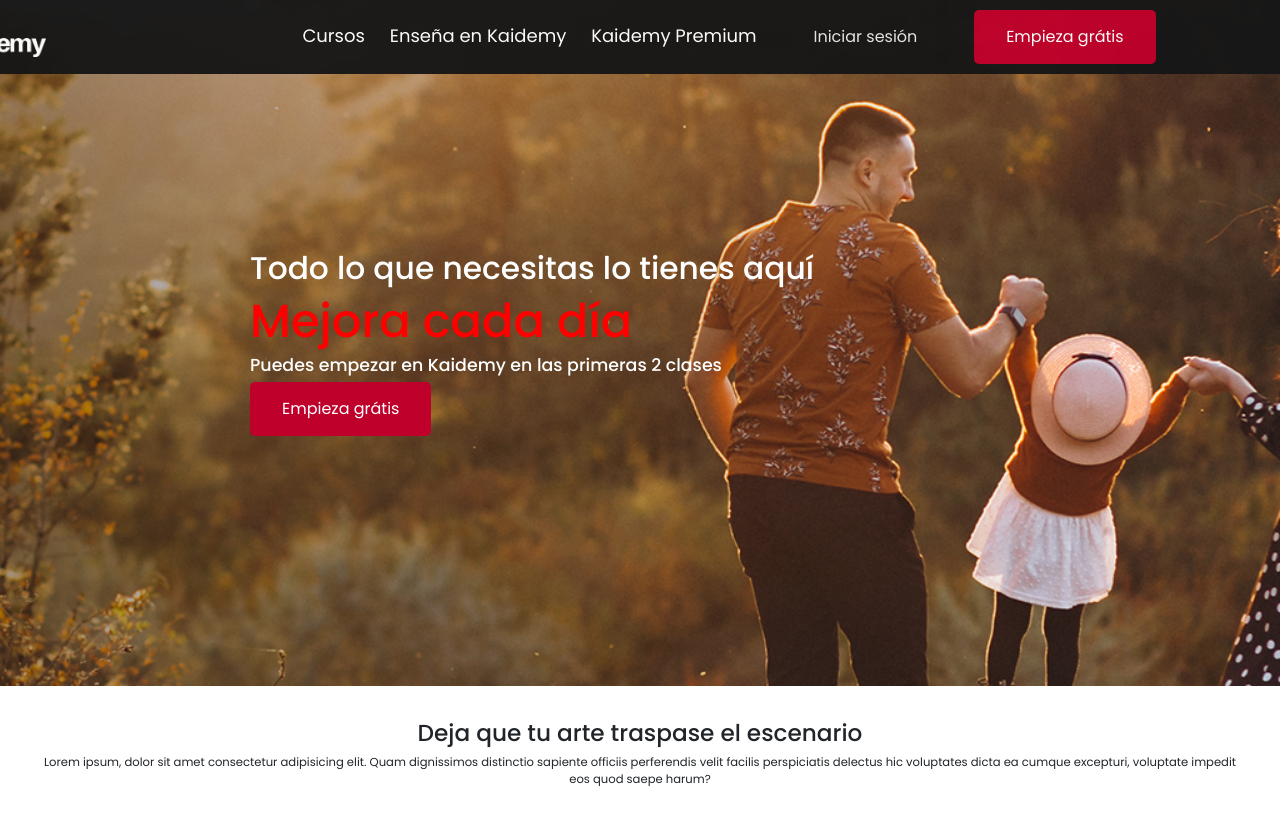
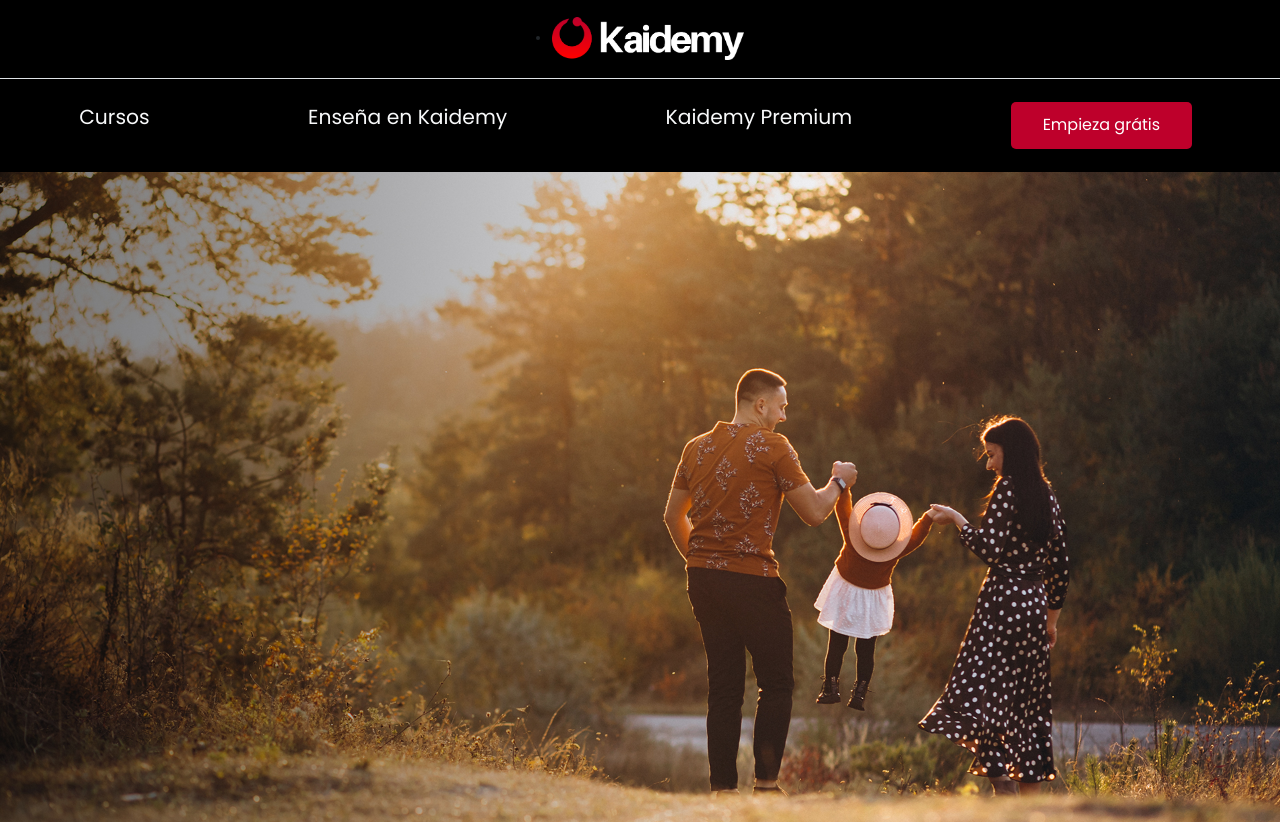
Before and after one commit to Said1703/coder_kaidemy, a plain HTML site: page index.html in a window 1280 px wide. Shown: the top 826 px of the page. Drawn offline with Linux system fonts and the light colour scheme.

Commit message:
pagina 1 lista

```diff
--- a/css/styles.css
+++ b/css/styles.css
@@ -81,29 +81,21 @@ body {
 }
 
 
-
-.menu {
-    list-style-type: none;
-    font-size: 18px;
-    background-color: var(--negro3);
-    opacity: 97%;
-    text-align: center;
-    text-decoration: none;
-    font-weight: medium;
-    width: 100%;
-    max-width: 3000px;
-    margin: auto;
-    position: fixed;
-    z-index: 1000;
+.hero {
+    background-image: url(../img/fondo2.jpg);
+    height: 250px;
+    background-size: cover;
+    background-position: center center;
+    background-repeat: no-repeat;
 }
 
-@media screen and (max-width: 480px) {
-    .menu li {
-        height: 100px;
-        flex-direction: column;
-        text-align: center;
+@media (min-width: 768px) {
+    .hero {
+        background-image: url(../img/fondo2.jpg);
+        height: 650px;
     }
 }
+
 
 .menu .boton-primario {
     justify-items: right;
--- a/index.html
+++ b/index.html
@@ -18,7 +18,7 @@
 
 <body class="contenedor-cuerpo">
 
-    <!--Header-->
+    <!--Header
     <header class="menu-kaidemy">
         <nav>
             <ul class="menu">
@@ -36,9 +36,45 @@
         </nav>
     </header>
 
-    <!--Header-->
+    Header-->
 
-    <!--Main-->
+    <header class="py-4 bg-black"> <!--Header-->
+        <div class="text-center">
+            <li><a class="align-self-center" href="index.html"><img width="15%" src="img/logoblanco.png"></a></li>
+        </div><!--Header-->
+    </header>
+    <div class="border-top py-4 bg-black"> <!--navegacion + responsivo desplegable-->
+        <div class="bg-black navbar navbar-expand-lg container-fluid navbar-dark">
+            <a class="navbar-brand d-lg-none fs-2 fw-bold text-uppercase text-light" href="index.html">
+                Sobre Kaidemy
+            </a>
+            <button class="navbar-toggler" type="button" data-bs-toggle="collapse" data-bs-target="#navegacion">
+                <span class="navbar-toggler-icon"></span>
+            </button>
+
+            <div id="navegacion" class="collapse navbar-collapse">
+                <nav
+                    class="navbar-nav container-fluid d-flex flex-md-row justify-content-md-around align-self-center text-center bg-black">
+                    <li><a class="text-light text-decoration-none fs-3 pt-3 pb-3" href="pages/cursos.html">Cursos</a>
+                    </li>
+                    <li><a class="text-light text-decoration-none fs-3 pt-3 pb-3" href="pages/enseñar.html">Enseña en
+                            Kaidemy</a>
+                    </li>
+                    <li><a class="text-light text-decoration-none fs-3 pt-3 pb-3" href="pages/premium.html">Kaidemy
+                            Premium</a>
+                    </li>
+
+
+                    <li><a href="pages/empezar.html"><input class="boton-primario pt-3 pb-3" type="button"
+                                value="Empieza grátis"></a>
+                    </li>
+
+                </nav>
+            </div>
+        </div>
+    </div> <!--navegacion + responsivo desplegable-->
+
+    <!--Main
     <main class="fondoimagen">
         <div class="contenedor-main container-fluid">
 
@@ -60,7 +96,11 @@
 
     </main>
 
-    <!--main-->
+    main-->
+
+    <div class="hero">
+
+    </div>
 
 
     <!--Section-->
```
